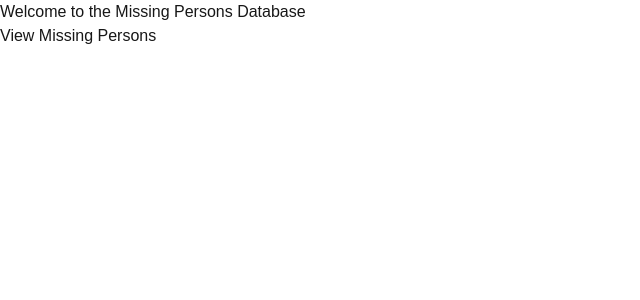
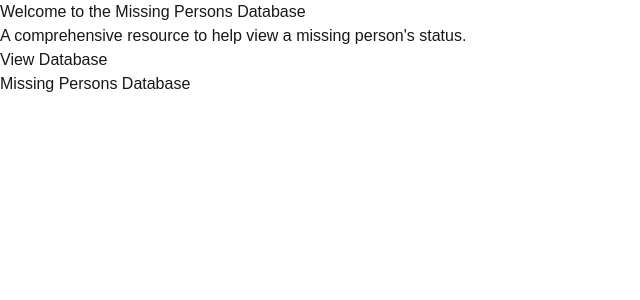
Before and after one commit to cth2x/cs4273-group-I, a Next.js app in the folder missing-persons/: page / in a window 1280 px wide. Shown: the top 300 px of the page, without its empty margins (0-640 px from the left). Built offline with nearby package versions, Linux system fonts and the light colour scheme.

Commit message:
fix darkmode styling, update landing page

```diff
--- a/missing-persons/src/app/page.tsx
+++ b/missing-persons/src/app/page.tsx
@@ -2,15 +2,26 @@ import Link from "next/link";
 
 export default function Home() {
   return (
-    <div className="flex flex-col items-center justify-center min-h-screen bg-gray-100">
-      <h1 className="text-3xl font-bold mb-4 text-black">
-        Welcome to the Missing Persons Database
-      </h1>
-      <Link href="/table">
-        <button className="px-6 py-3 bg-blue-600 text-white rounded-lg shadow-lg hover:bg-blue-700 transition">
-          View Missing Persons
-        </button>
-      </Link>
+    <div className="flex flex-col items-center justify-center min-h-screen p-6">
+      {/* Hero Section */}
+      <main className="flex flex-col items-center text-center mt-16">
+        <h2 className="text-3xl font-bold">
+          Welcome to the Missing Persons Database
+        </h2>
+        <p className="mt-4 ">
+          A comprehensive resource to help view a missing person's status.
+        </p>
+        <Link href="/table">
+          <button className="mt-6 px-6 py-3 bg-blue-600  rounded-lg text-lg hover:bg-blue-700 transition">
+            View Database
+          </button>
+        </Link>
+      </main>
+
+      {/* Footer */}
+      <footer className="absolute bottom-4 pb-8">
+        Missing Persons Database
+      </footer>
     </div>
   );
 }
--- a/missing-persons/src/app/table/page.tsx
+++ b/missing-persons/src/app/table/page.tsx
@@ -26,7 +26,7 @@ export default function TablePage() {
   ];
 
   return (
-    <div className="p-6">
+    <div className="p-6 h-full">
       <h1 className="text-2xl font-bold mb-4">Missing Persons Table</h1>
 
       <Link href="/">
```
Also changed, not shown: missing-persons/src/app/TableComponent.tsx (+44 -3 lines).
